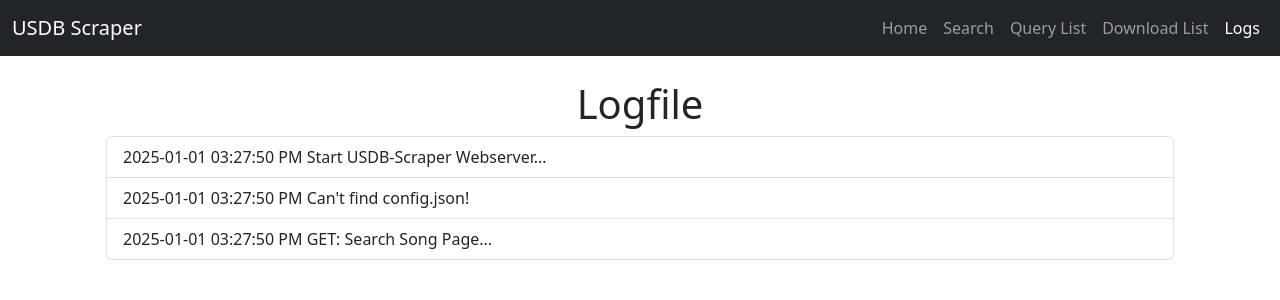
After one commit to DiewahreKeule/USDB-Scraper, a Flask app: page /logs in a window 1280 px wide. The commit adds this page. Shown: the top 300 px of the page. Run offline with Flask 3, Linux system fonts and the light colour scheme.

Commit message:
Create new Page for Logfile View

```diff
--- a/main.py
+++ b/main.py
@@ -180,6 +180,15 @@ def page_downloads():
 
     return render_template('downloads.html', downloaded_songs=downloaded_songs)
 
+@app.route('/logs', methods=['GET'])
+def page_logs():
+    try:
+        with open("flask_scraper.log", "r", encoding="utf-8") as file:
+            logs = file.readlines()
+    except FileNotFoundError:
+        return ["Logfile nicht gefunden."]
+    return render_template('logs.html', logs=logs)
+
 @app.route('/ultrastar-tools', methods=['GET'])
 def page_ultrastar_tools():
     flask_logger.debug("GET: UltraStar Tools Page...")
--- a/templates/base.html
+++ b/templates/base.html
@@ -33,6 +33,9 @@
                     <li class="nav-item">
                         <a class="nav-link {% if request.endpoint == 'page_downloads' %}active{% endif %}" href="/downloads">Download List</a>
                     </li>
+                    <li class="nav-item">
+                        <a class="nav-link {% if request.endpoint == 'page_logs' %}active{% endif %}" href="/logs">Logs</a>
+                    </li>
                 </ul>
             </div>
         </div>
--- /dev/null
+++ b/templates/logs.html
@@ -0,0 +1,19 @@
+<!DOCTYPE html>
+{% extends "base.html" %}
+
+{% block content %}
+<div class="container mt-4">
+    <h1 class="text-center" id="text-search-result">Logfile</h1>
+    <div class="container">
+        <ul class="list-group" id="searchResultList">
+        {% for line in logs %}
+        <li class="list-group-item"> {{ line }} </li>
+        {% endfor %}
+        </ul>
+    </div>
+</div>
+
+<script>
+</script>
+
+{% endblock %}
```
